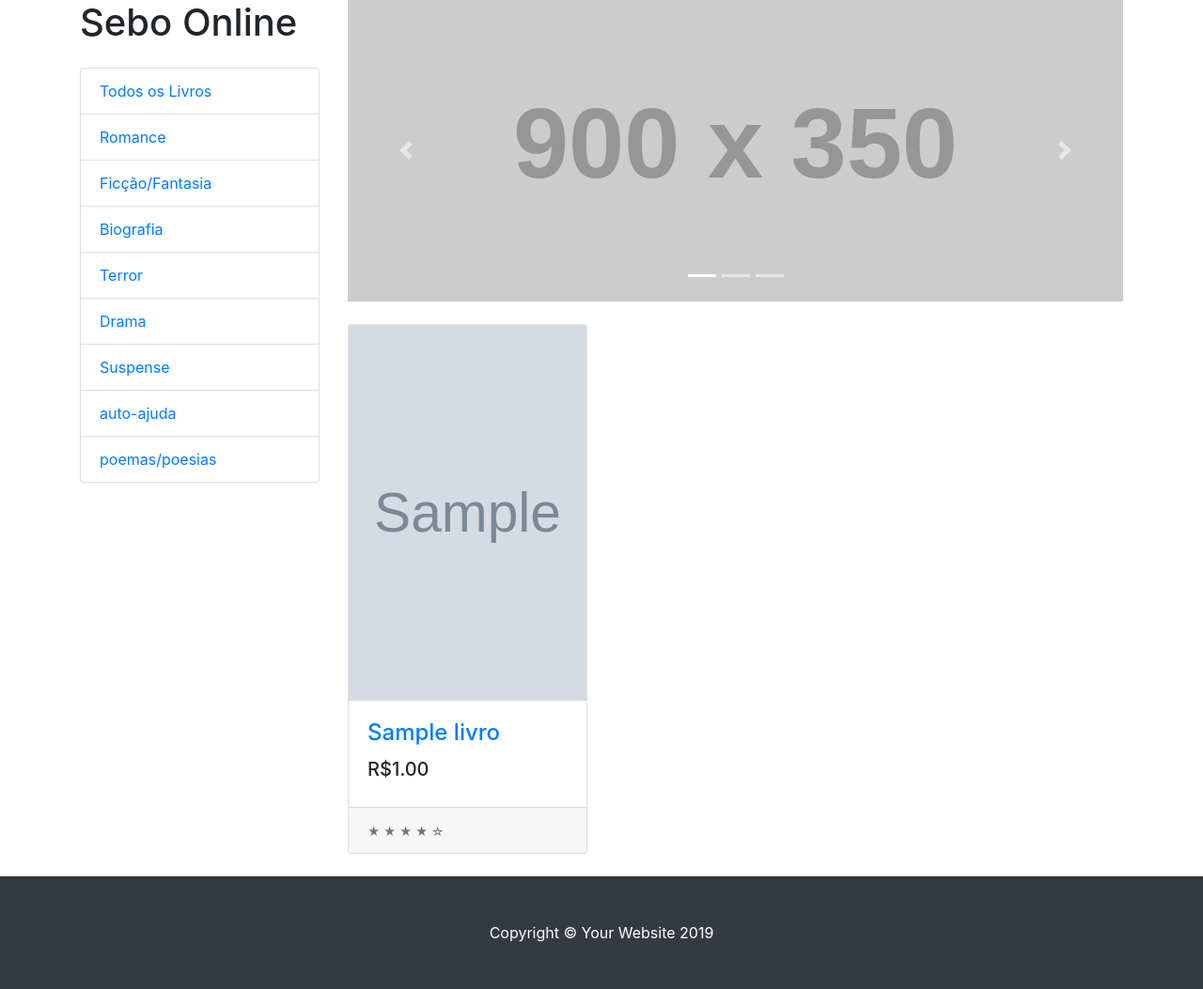
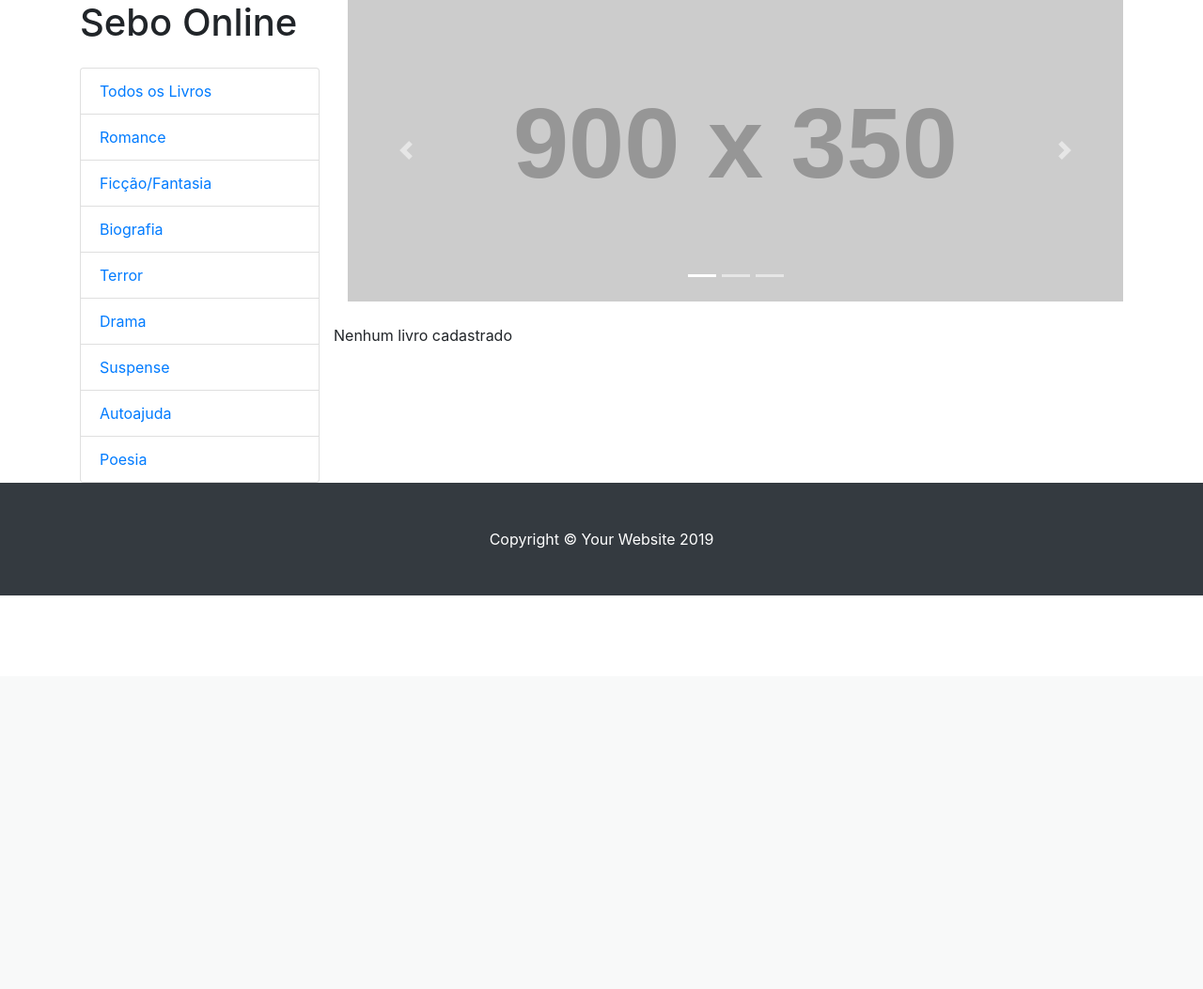
Before and after one commit to brunogomesifrn/info419livrosusados, a Django app: page /index/ in a window 1280 px wide. Shown: the part 80-1133 px from the top of the page at 94% size. After the commit the page ends 714 px from the top, so only its background shows below. Run offline with Django 3.2, Linux system fonts and the light colour scheme; tables that the repository leaves empty hold one stand-in row (values such as "Sample post"); grey boxes marked "Sample" are stand-in pictures; grey boxes labelled with a size stand in for pictures from a placeholder-image service; some libraries are stand-ins or nearby versions.

Commit message:
ajeitei a página que não estava funcionando

```diff
--- a/core/templates/index.html
+++ b/core/templates/index.html
@@ -67,8 +67,8 @@
           <a href="#" class="list-group-item">Terror</a>
           <a href="#" class="list-group-item">Drama</a>
           <a href="#" class="list-group-item">Suspense</a>
-          <a href="#" class="list-group-item">auto-ajuda</a>
-          <a href="#" class="list-group-item">poemas/poesias</a>
+          <a href="#" class="list-group-item">Autoajuda</a>
+          <a href="#" class="list-group-item">Poesia</a>
         </div>
 
       </div>
@@ -104,16 +104,16 @@
         </div>
 
         <div class="row">
-       		{% for livros in lista_livro %}
+       		{% for livro in livro_lista %}
           	  <div class="col-lg-4 col-md-6 mb-4">
 
                 <div class="card h-100">
                   <a href="#"><img class="card-img-top" src="/media/{{livros.imagem}}" alt="" width="700px" height="400px"></a>
                   <div class="card-body">
                     <h4 class="card-title">
-                      <a href="#">{{livros.nome}}</a>
+                      <a href="#">{{livro.nome}}</a>
                     </h4>
-                    <h5>R${{livros.preco}}</h5>
+                    <h5>R${{livro.preco}}</h5>
 
                   </div>
                   <div class="card-footer">
@@ -122,9 +122,9 @@
                 </div>
 
           	  </div>
-              {% empty %}
-                <p>Nenhum livro cadastrado</p>
-                {% endfor %}
+          {% empty %}
+              <p>Nenhum livro cadastrado</p>
+          {% endfor %}
 
 
 
@@ -150,7 +150,7 @@
   </footer>
 
   <!-- Bootstrap core JavaScript -->
-  <script src="media/vendor/jquery/jquery.min.js"></script>
-  <script src="media/vendor/bootstrap/js/bootstrap.bundle.min.js"></script>
+  <script src="{% static 'jquery.min.js' %}"></script>
+  <script src="{% static 'bootstrap.bundle.min.js' %}"></script>
 </body>
 </html>
```
